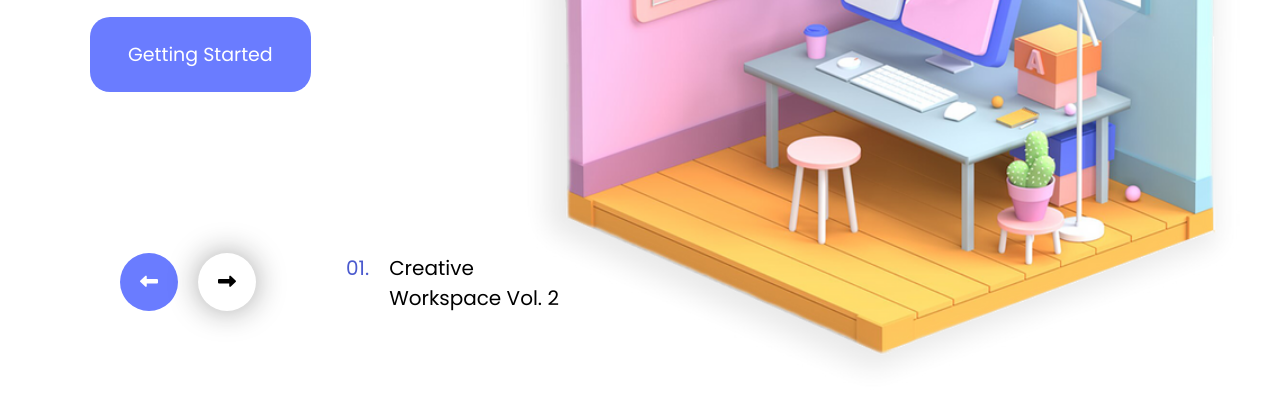
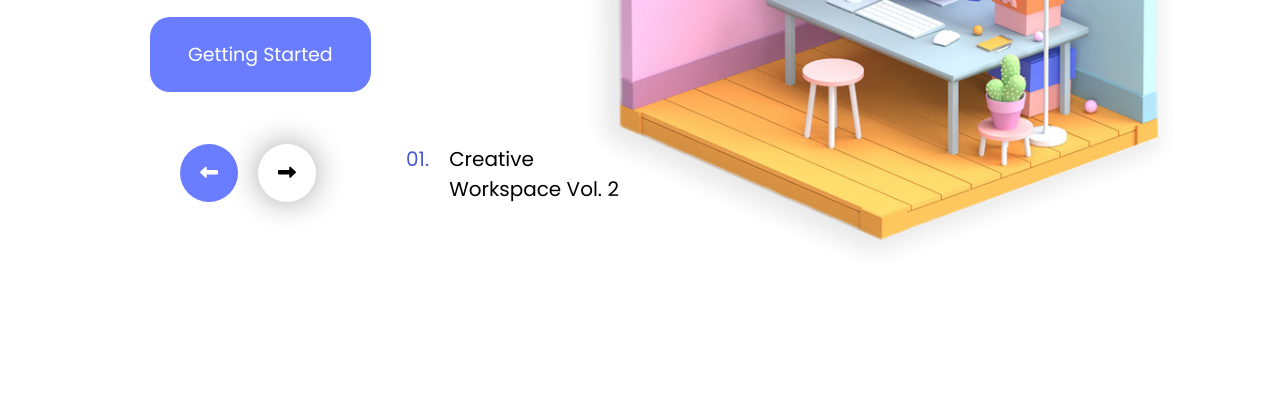
Before and after one commit to swayambhu/EdYoda-Assignment-Landing-Page, a plain HTML site: page index.html in a window 1280 px wide. Shown: the part 465-884 px from the top of the page. After the commit the page ends 800 px from the top, so only its background shows below. Drawn offline with Linux system fonts and the light colour scheme.

Commit message:
col-2 width changed

```diff
--- a/style.css
+++ b/style.css
@@ -66,10 +66,12 @@
     position: relative;
     padding:20px 40px;
     display: flex;
+    justify-content: center;
+    align-items: flex-start;
 }
 
 .col-2{
-    width:60%;
+    width:50%;
     margin-top: 20px;
 }
 
```
